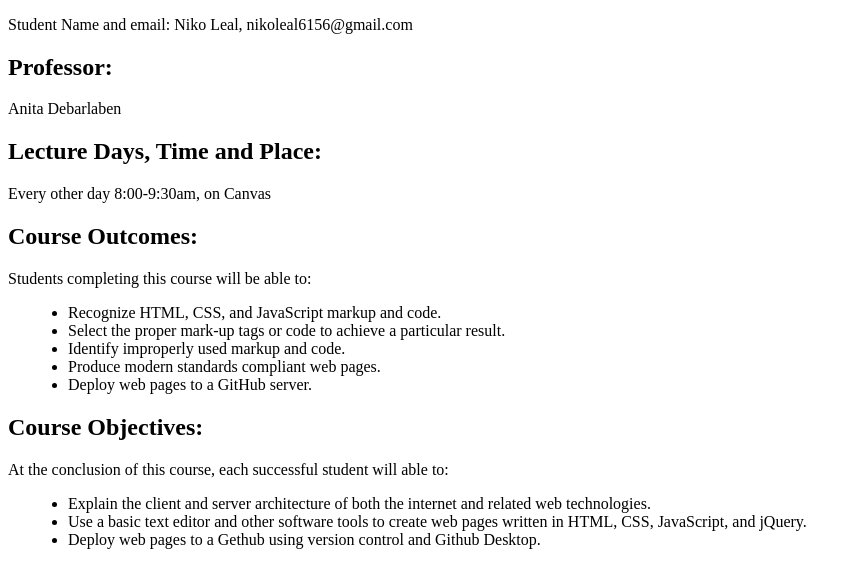
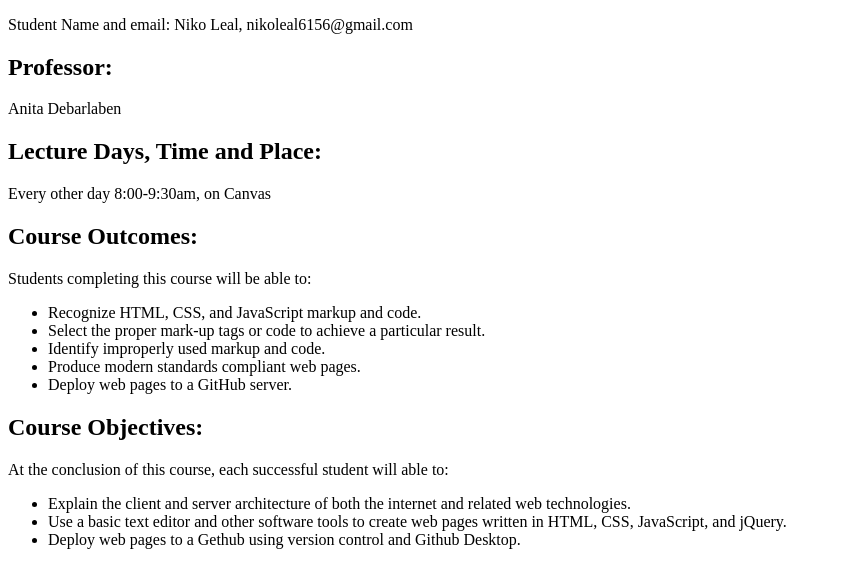
Before and after one commit to nikoleal/webdev_lab2, a plain HTML site: page index.html in a window 1280 px wide. Shown: the part 105-692 px from the top of the page, without its empty margins (0-861 px from the left). Drawn offline with Linux system fonts and the light colour scheme.

Commit message:
Update index.html

```diff
--- a/index.html
+++ b/index.html
@@ -2,13 +2,6 @@
 <html lang="en">
 <head>
 <meta charset="utf-8">
-<style>
-  ul {
-    list-style-type: disc;
-    margin-left: 20px;
-  }
-</style>
-
 <title>ITMD-361 Internet Technologies and Web Design</title>
 </head>
 <body>
```
